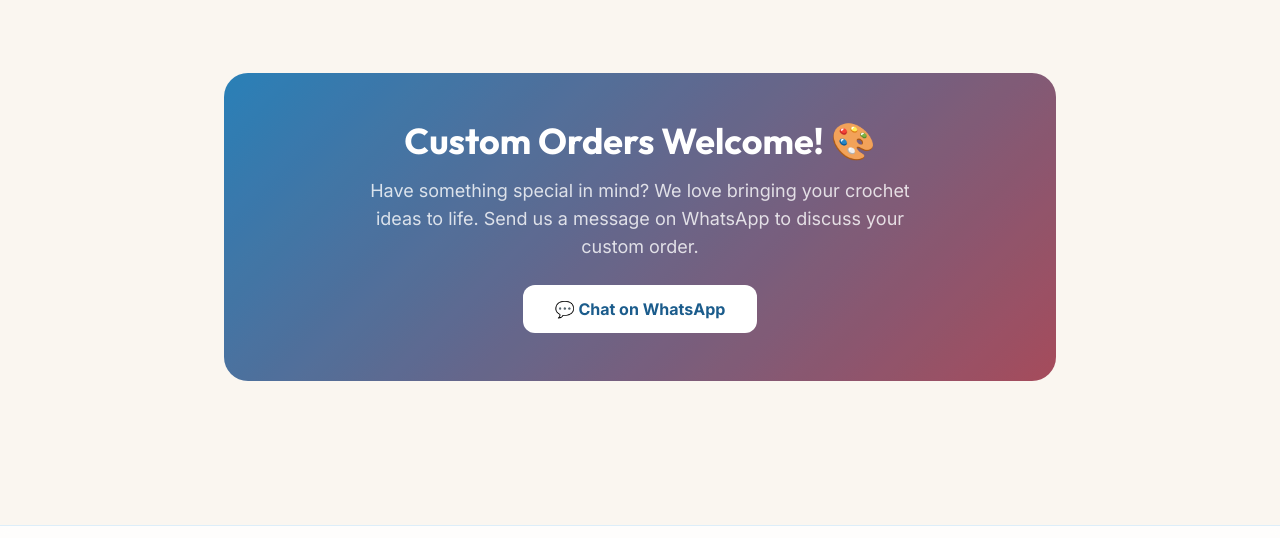
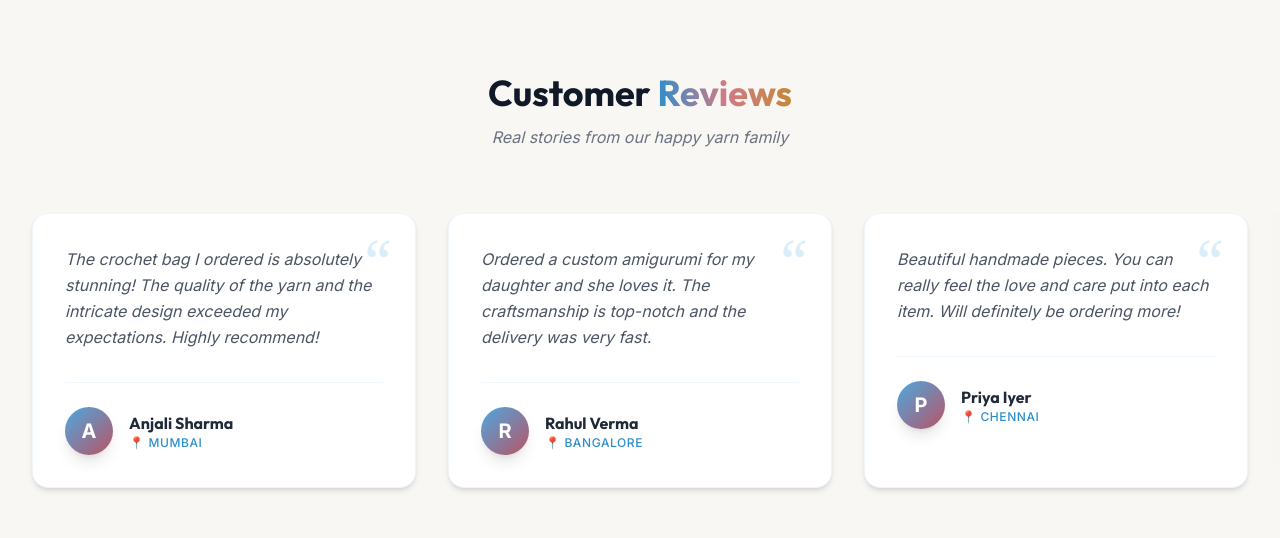
Before and after one commit to Madhavi-2612/Ohana-of-Yarn, a React (Vite) app in the folder frontend/: page / in a window 1280 px wide. Shown: the part 1821-2359 px from the top of the page. Built offline with nearby package versions, Linux system fonts and the light colour scheme; no server answers.

Commit message:
Add customer reviews section to homepage

```diff
--- a/frontend/src/pages/Home.jsx
+++ b/frontend/src/pages/Home.jsx
@@ -37,6 +37,24 @@
     { name: 'Flower', emoji: '🌸', color: 'from-teal-200 to-teal-100' },
     { name: 'Top', emoji: '👕', color: 'from-orange-200 to-orange-100' },
     { name: 'Skirt', emoji: '👗', color: 'from-cyan-200 to-cyan-100' },
+  ];
+
+  const reviews = [
+    {
+      name: 'Anjali Sharma',
+      place: 'Mumbai',
+      message: 'The crochet bag I ordered is absolutely stunning! The quality of the yarn and the intricate design exceeded my expectations. Highly recommend!',
+    },
+    {
+      name: 'Rahul Verma',
+      place: 'Bangalore',
+      message: 'Ordered a custom amigurumi for my daughter and she loves it. The craftsmanship is top-notch and the delivery was very fast.',
+    },
+    {
+      name: 'Priya Iyer',
+      place: 'Chennai',
+      message: 'Beautiful handmade pieces. You can really feel the love and care put into each item. Will definitely be ordering more!',
+    },
   ];
 
   return (
@@ -173,6 +191,45 @@
         </div>
       </section>
 
+      {/* Reviews Section */}
+      <section className="py-20 bg-primary-50/30">
+        <div className="max-w-7xl mx-auto px-4 sm:px-6 lg:px-8">
+          <div className="text-center mb-16">
+            <h2 className="text-3xl md:text-4xl font-display font-bold text-gray-900">
+              Customer <span className="text-gradient">Reviews</span>
+            </h2>
+            <p className="text-gray-500 mt-3 italic">Real stories from our happy yarn family</p>
+          </div>
+
+          <div className="grid md:grid-cols-3 gap-8">
+            {reviews.map((review, i) => (
+              <div
+                key={i}
+                className="card p-8 relative hover:scale-[1.02] transition-all duration-300 group"
+              >
+                <div className="absolute top-4 right-6 text-primary-200 text-6xl font-serif opacity-50 group-hover:text-primary-300 transition-colors">
+                  &ldquo;
+                </div>
+                <p className="text-gray-600 relative z-10 leading-relaxed italic mb-8">
+                  {review.message}
+                </p>
+                <div className="mt-auto pt-6 border-t border-primary-50 flex items-center gap-4">
+                  <div className="w-12 h-12 rounded-full bg-gradient-to-br from-primary-400 to-lavender-500 flex items-center justify-center text-white font-bold text-xl shadow-lg">
+                    {review.name.charAt(0)}
+                  </div>
+                  <div>
+                    <h4 className="font-display font-bold text-gray-800">{review.name}</h4>
+                    <p className="text-xs text-primary-500 font-medium uppercase tracking-wider">
+                      📍 {review.place}
+                    </p>
+                  </div>
+                </div>
+              </div>
+            ))}
+          </div>
+        </div>
+      </section>
+
       {/* CTA */}
       <section className="py-20">
         <div className="max-w-4xl mx-auto px-4 sm:px-6 lg:px-8 text-center">
```
